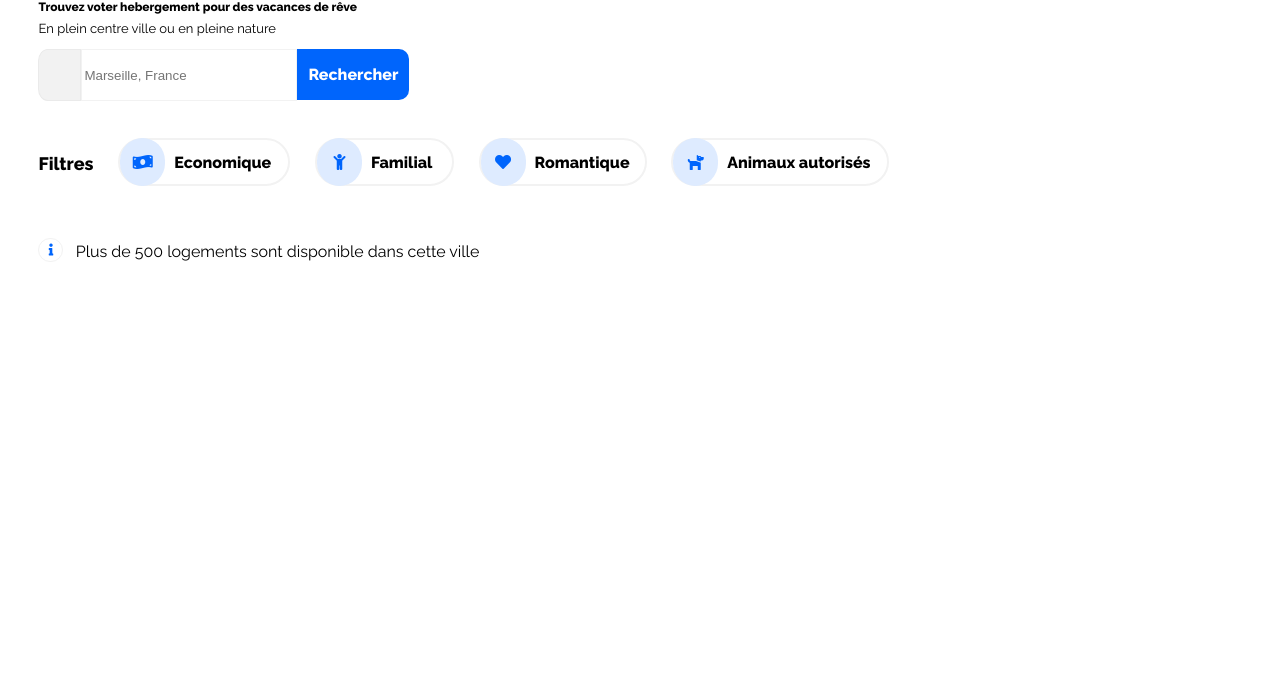
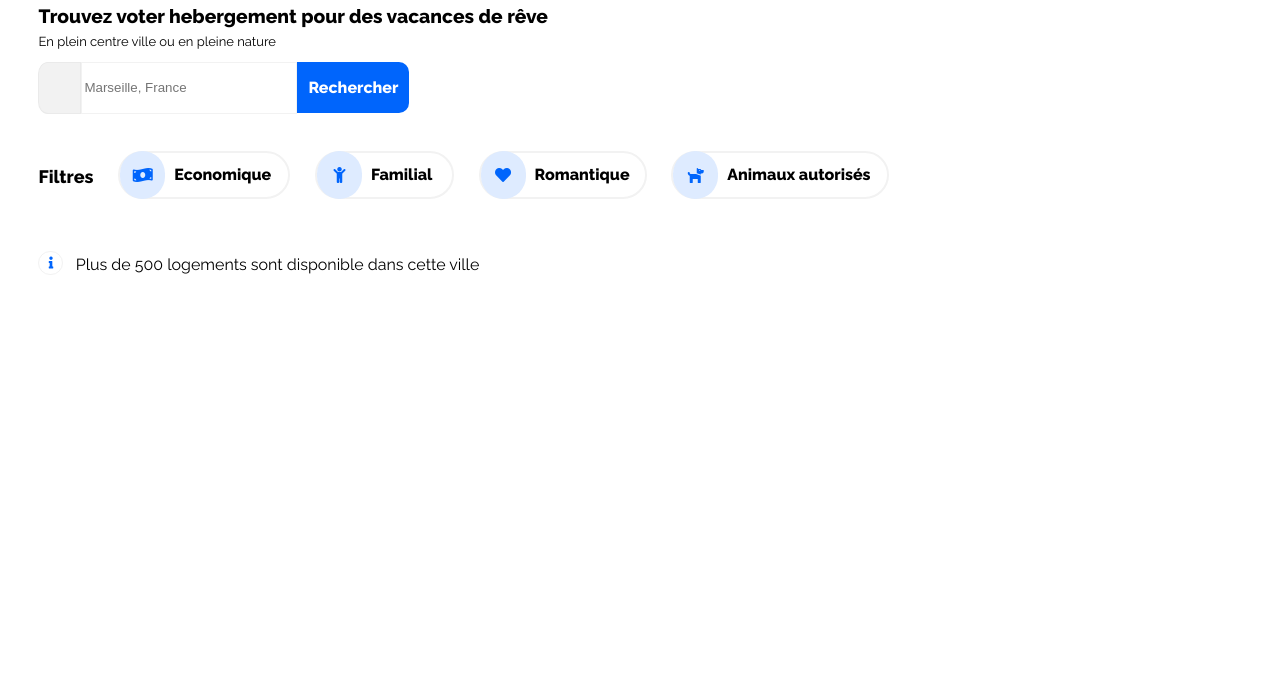
Before and after one commit to Uosnaridou/Projet2-Reservia, a plain HTML site: page index.html in a window 1280 px wide. Shown: the part 122-800 px from the top of the page. Drawn offline with Linux system fonts and the light colour scheme; some icons are missing.

Commit message:
Premier commit

```diff
--- a/style.css
+++ b/style.css
@@ -152,10 +152,6 @@ h2
 {
     font-size: 18px;
 }
-
-h1 {
-    font-size: 12px;
-}
 i.fas.fa-info
 {
     display: flex;
```
